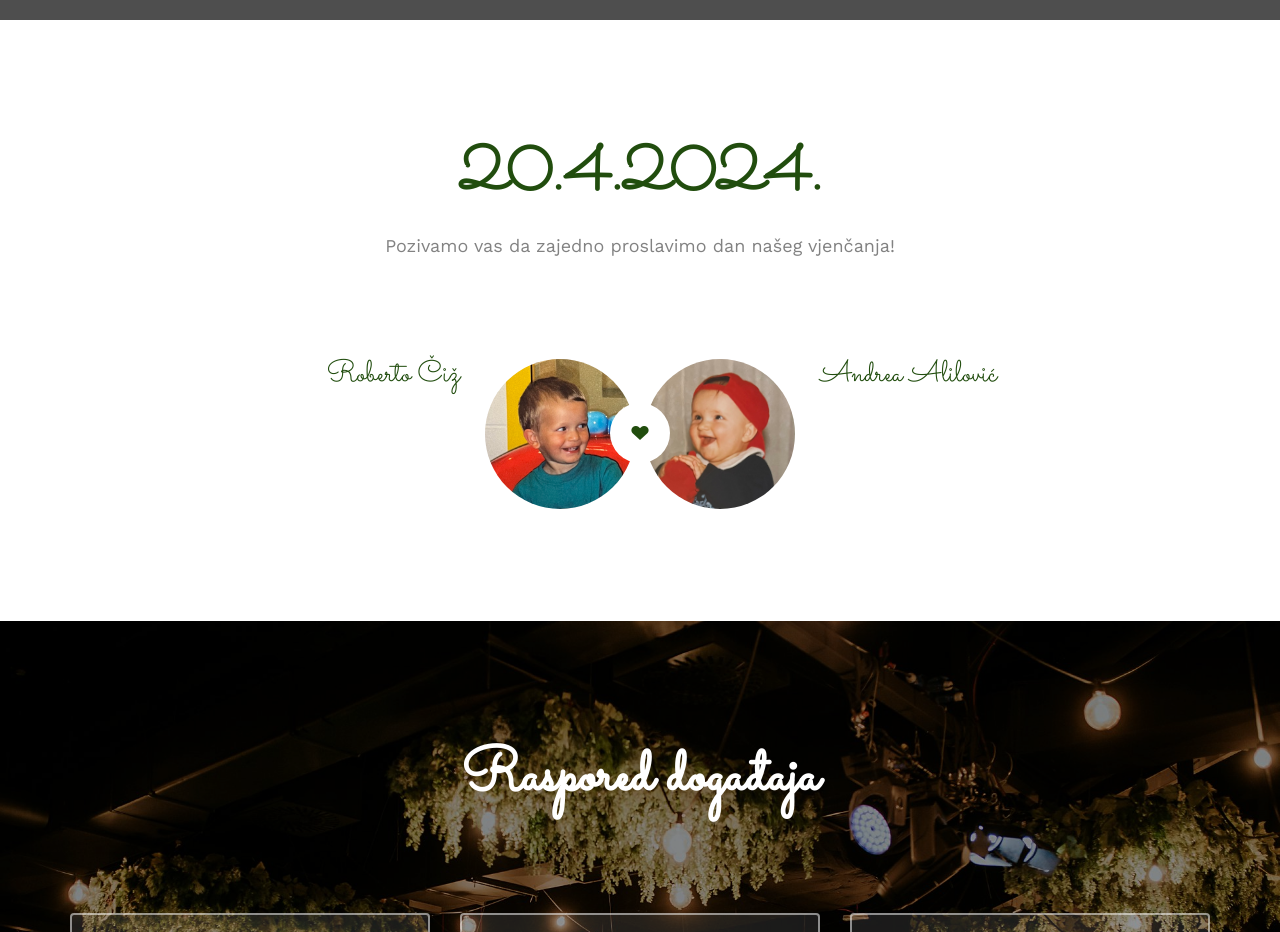
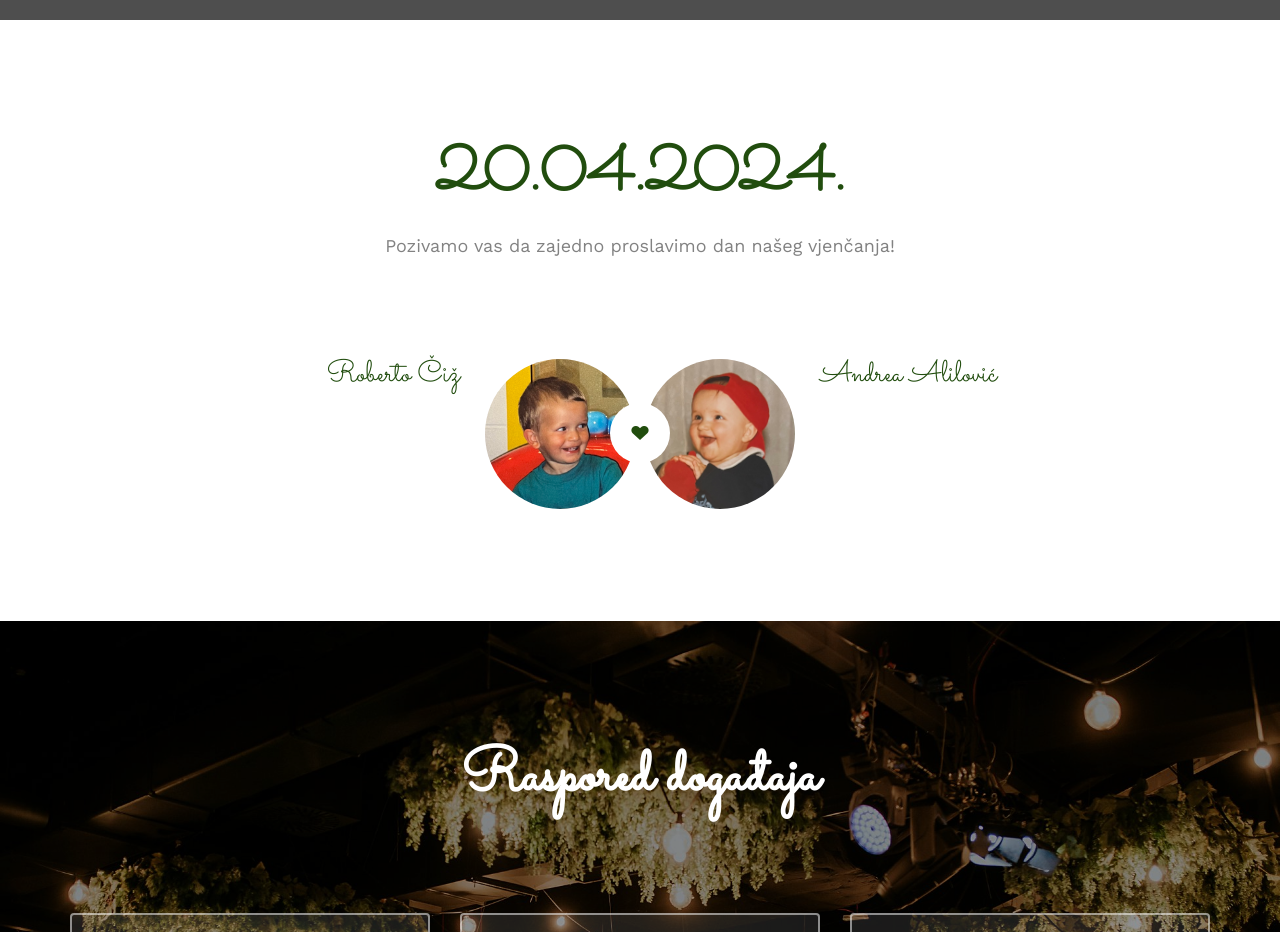
Before and after one commit to ANDREAiROBERTO/20.04.2024, a website: page index.html in a window 1280 px wide. Shown: the part 880-1812 px from the top of the page. Drawn offline with nearby package versions, Linux system fonts and the light colour scheme; grey boxes are pictures that could not be loaded; files whose address does not match are found by name.

Commit message:
add zero

```diff
--- a/index.html
+++ b/index.html
@@ -90,7 +90,7 @@
         <div class="container">
             <div class="row">
                 <div class="col-md-8 col-md-offset-2 text-center fh5co-heading animate-box">
-                    <h2>20.4.2024.</h2>
+                    <h2>20.04.2024.</h2>
                     <p>Pozivamo vas da zajedno proslavimo dan našeg vjenčanja!</p>
                 </div>
             </div>
```
